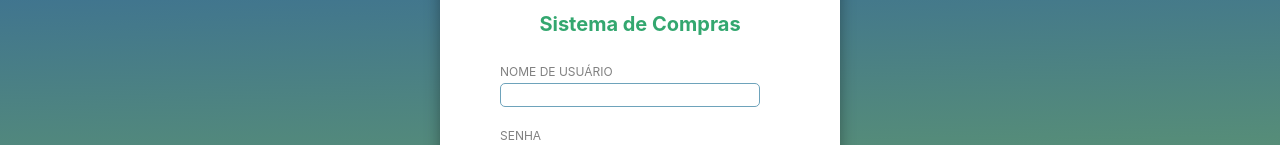
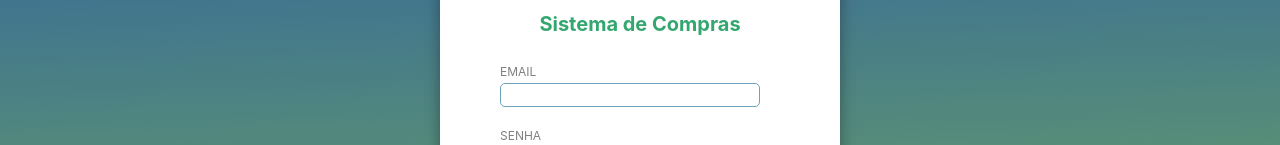
Before and after one commit to Filipa-SRocha/dbc-sistema-compras, a React (Create React App) app: page /login in a window 1280 px wide. Shown: the part 282-427 px from the top of the page. Built offline with nearby package versions, Linux system fonts and the light colour scheme.

Commit message:
Alteração campo login

```diff
--- a/src/components/forms/form.styled.js
+++ b/src/components/forms/form.styled.js
@@ -125,7 +125,7 @@ export const FormContainer = styled.div`
 			border: none;
 			width: 220px;
 			padding: 0;
-			width: 90%;
+			font-size: 12px;
 		}
 
 		& img {
--- a/src/pages/login/Login.jsx
+++ b/src/pages/login/Login.jsx
@@ -15,7 +15,9 @@ const Login = () => {
 	};
 
 	const SignInSchema = Yup.object().shape({
-		nome: Yup.string().required('Login obrigatório'),
+		email: Yup.string()
+			.required('Email obrigatório')
+			.email('Formato de email inválido'),
 		senha: Yup.string().required('Por favor digite a sua senha!'),
 	});
 
@@ -26,7 +28,7 @@ const Login = () => {
 		>
 			<Formik
 				initialValues={{
-					nome: '',
+					email: '',
 					senha: '',
 				}}
 				validationSchema={SignInSchema}
@@ -37,10 +39,10 @@ const Login = () => {
 				{({ errors, touched }) => (
 					<Form>
 						<div>
-							<label htmlFor='nome'>NOME DE USUÁRIO</label>
-							<Field name='nome' />
-							{errors.nome && touched.nome ? (
-								<Errors>{errors.nome}</Errors>
+							<label htmlFor='email'>Email</label>
+							<Field name='email' />
+							{errors.email && touched.email ? (
+								<Errors>{errors.email}</Errors>
 							) : null}
 						</div>
 
```
